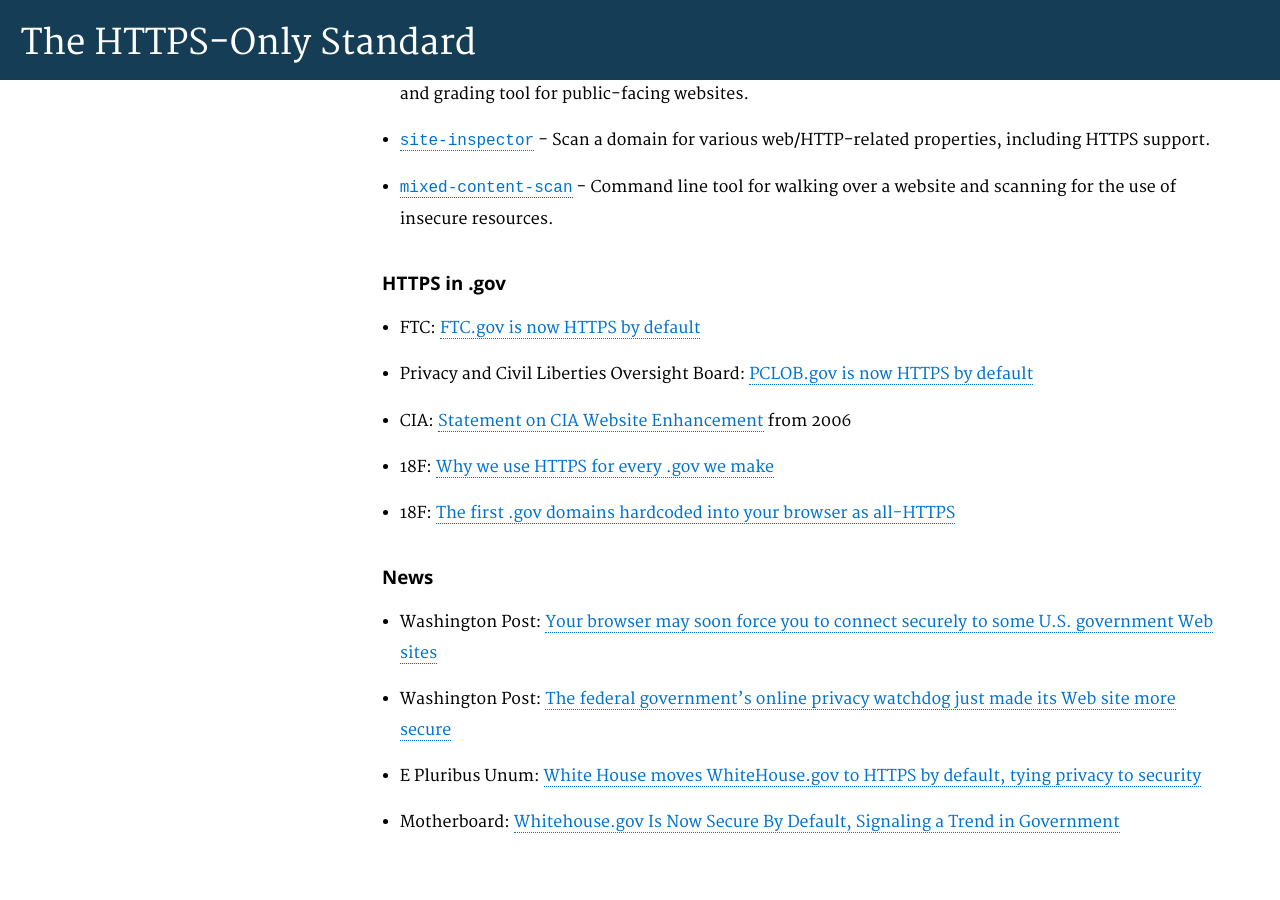
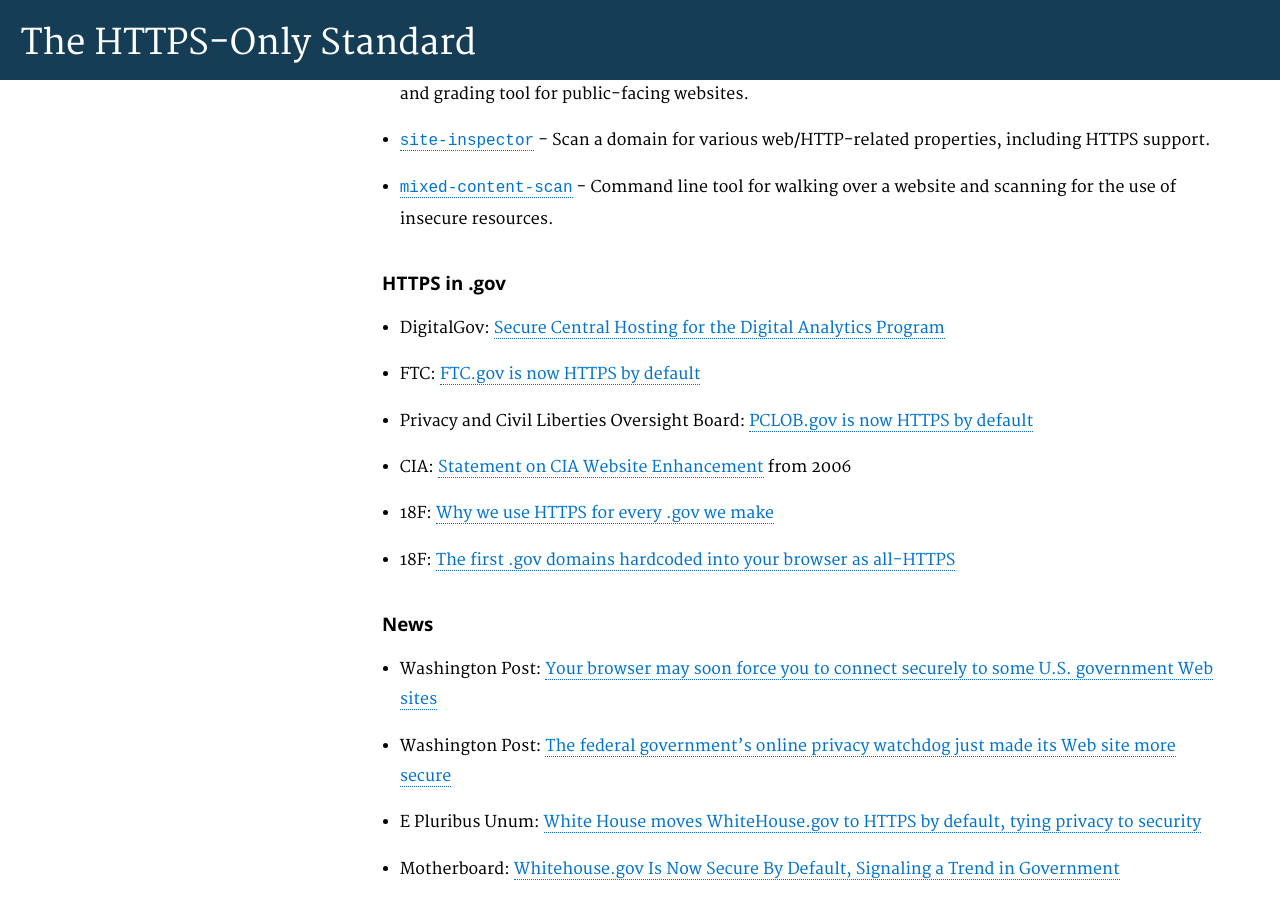
Before and after one commit to GSA/https, a Jekyll site: the page built from pages/resources.md, in a window 1280 px wide and 900 px high, scrolled down 675 px. Built offline with Jekyll 4.4.1, drawn with Linux system fonts in a browser that asks for light colours; Markdown is read by kramdown in place of the engine named in the settings; before the commit the page ends 1529 px from its top, so only the background shows below that.

Commit message:
add DAP secure central hosting link to https.cio.gov

```diff
--- a/pages/resources.md
+++ b/pages/resources.md
@@ -25,6 +25,7 @@
 
 ### HTTPS in .gov
 
+* DigitalGov: [Secure Central Hosting for the Digital Analytics Program](https://www.digitalgov.gov/2015/08/14/secure-central-hosting-for-the-digital-analytics-program/)
 * FTC: [FTC.gov is now HTTPS by default](https://www.ftc.gov/news-events/blogs/techftc/2015/03/ftcgov-now-https-default)
 * Privacy and Civil Liberties Oversight Board: [PCLOB.gov is now HTTPS by default](https://www.pclob.gov/newsroom/20150318.html)
 * CIA: [Statement on CIA Website Enhancement](https://www.cia.gov/news-information/press-releases-statements/press-release-archive-2006/statement-on-cia-website-enhancement.html) from 2006
```
